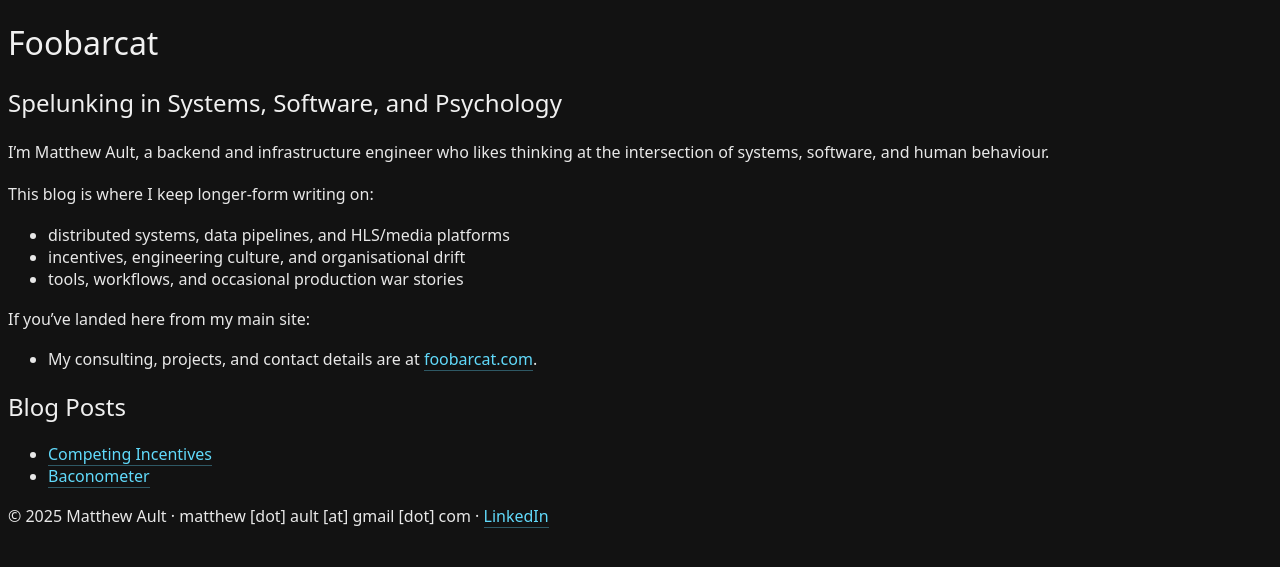
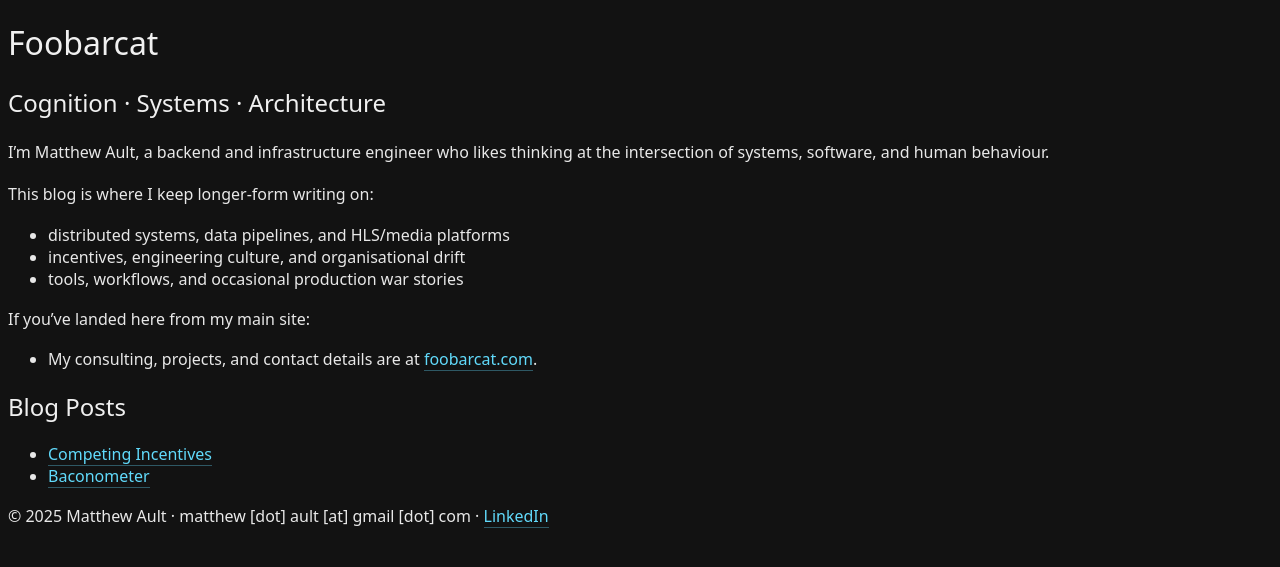
Before and after one commit to aultimus/aultimus.github.io, a Jekyll site: the page built from index.md, in a window 1280 px wide. Shown: the top 567 px of the page. Built offline with Jekyll 4.4.1, drawn with Linux system fonts in a browser that asks for light colours.

Commit message:
update strapline

```diff
--- a/_layouts/home.html
+++ b/_layouts/home.html
@@ -2,7 +2,7 @@
 layout: default
 ---
 <div class="home">
-    <h2>Spelunking in Systems, Software, and Psychology</h2>
+    <h2>Cognition · Systems · Architecture</h2>
     <p>I’m Matthew Ault, a backend and infrastructure engineer who likes thinking at the intersection of systems, software, and human behaviour.</p>
 
     <p>This blog is where I keep longer-form writing on:</p>
```
